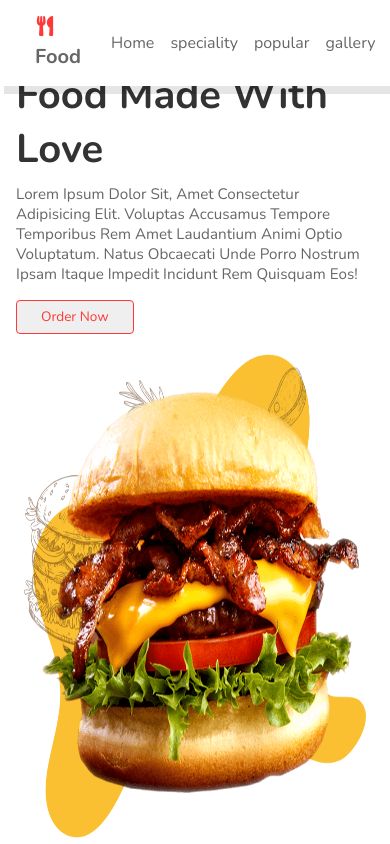
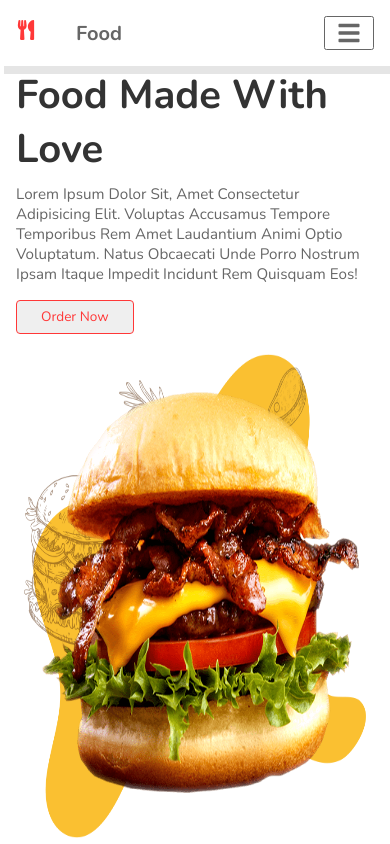
Before and after one commit to FelipeFama/Food-Website, a Next.js app: page / in a window 390 px wide. Shown: the top 844 px of the page. Built offline with nearby package versions, Linux system fonts and the light colour scheme.

Commit message:
feat: add menu responsive

```diff
--- a/components/Layout/Header/index.tsx
+++ b/components/Layout/Header/index.tsx
@@ -1,20 +1,42 @@
-import { FaUtensils } from "react-icons/fa";
+import { useState } from "react";
+import { FaBars, FaTimes, FaUtensils } from "react-icons/fa";
 import styles from "./style.module.scss";
 
 export default function Header() {
+  const [navbarActive, setNavbarActive] = useState(false);
+
+  const toggleNavbar = () => setNavbarActive(!navbarActive);
+
   return (
     <header className={styles.header}>
       <a href="#" className={styles.logo}>
         <FaUtensils></FaUtensils>
         Food
       </a>
-      <nav className={styles.navbar}>
-        <a href="#home">home</a>
-        <a href="#speciality">speciality</a>
-        <a href="#popular">popular</a>
-        <a href="#gallery">gallery</a>
-        <a href="#review">review</a>
-        <a href="#order">order</a>
+
+      <div className={styles.menuBar} onClick={toggleNavbar}>
+        {navbarActive ? <FaTimes /> : <FaBars />}
+      </div>
+
+      <nav className={`${styles.navbar} ${navbarActive ? styles.active : ""}`}>
+        <a href="#home" onClick={() => setNavbarActive(false)}>
+          home
+        </a>
+        <a href="#speciality" onClick={() => setNavbarActive(false)}>
+          speciality
+        </a>
+        <a href="#popular" onClick={() => setNavbarActive(false)}>
+          popular
+        </a>
+        <a href="#gallery" onClick={() => setNavbarActive(false)}>
+          gallery
+        </a>
+        <a href="#review" onClick={() => setNavbarActive(false)}>
+          review
+        </a>
+        <a href="#order" onClick={() => setNavbarActive(false)}>
+          order
+        </a>
       </nav>
     </header>
   );
--- a/components/Layout/Header/style.module.scss
+++ b/components/Layout/Header/style.module.scss
@@ -12,6 +12,9 @@
   background: variables.$white;
   padding: 2rem 9%;
   box-shadow: 0.5rem 1rem rgba(0, 0, 0, 0.1);
+  @media screen and (max-width: 991px) {
+    padding: 2rem;
+  }
   & .logo {
     font-size: 2.5rem;
     font-weight: bolder;
@@ -21,12 +24,49 @@
       margin-right: 5rem;
     }
   }
-  & .navbar a {
-    font-size: 2rem;
-    margin-left: 2rem;
+  & .menuBar {
+    font-size: 3rem;
+    cursor: pointer;
     color: variables.$medium-dark-gray;
-    &:hover {
-      color: variables.$medium-light-red;
+    border: 0.1rem solid variables.$medium-dark-gray;
+    border-radius: 0.3rem;
+    padding: 0.5rem 1.5rem;
+    display: none;
+    & svg {
+      display: flex;
+    }
+    @media screen and (max-width: 768px) {
+      display: inline-block;
+    }
+  }
+  & .navbar {
+    @media screen and (max-width: 768px) {
+      position: absolute;
+      top: 100%;
+      left: 0;
+      right: 0;
+      background: variables.$earthborn-bugle;
+      border-top: 0.3rem solid rgba(0, 0, 0, 0.1);
+      clip-path: polygon(0 0, 100% 0, 100% 0, 0 0);
+    }
+    & a {
+      font-size: 2rem;
+      margin-left: 2rem;
+      @media screen and (max-width: 768px) {
+        margin: 1.5rem;
+        padding: 1.5rem;
+        display: block;
+        border: 0.2rem solid rgba(0, 0, 0, 0.1);
+        border-left: 0.5rem solid variables.$medium-light-red;
+        background: variables.$white;
+      }
+      color: variables.$medium-dark-gray;
+      &:hover {
+        color: variables.$medium-light-red;
+      }
+    }
+    &.active {
+      clip-path: polygon(0 0, 100% 0, 100% 100%, 0% 100%);
     }
   }
 }
```
